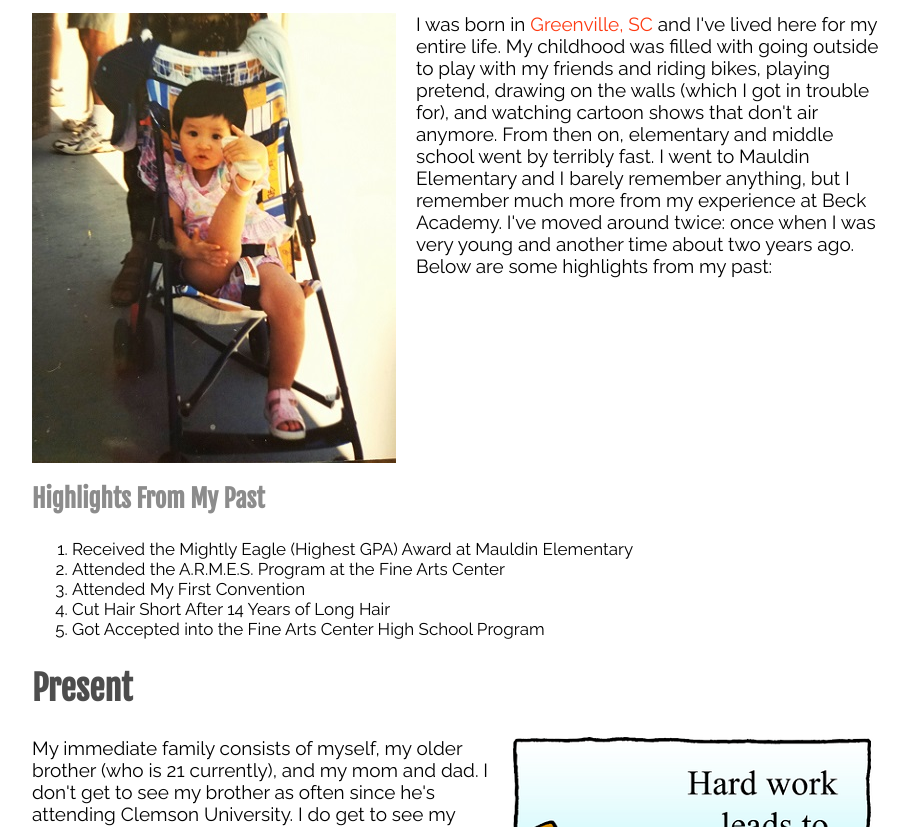
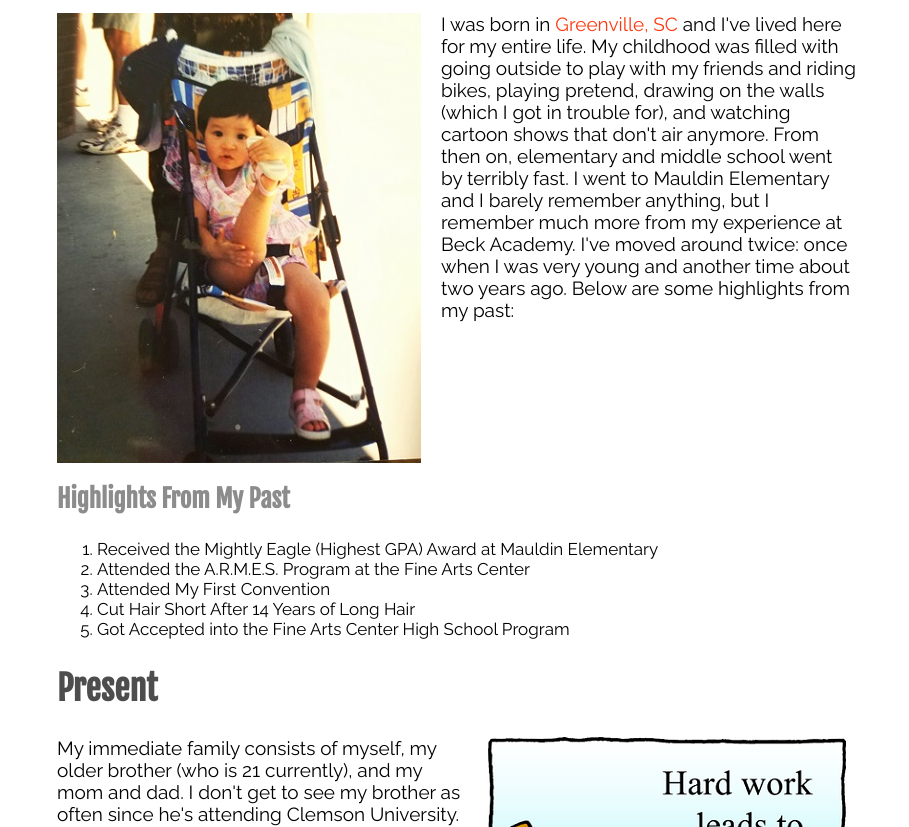
Before and after one commit to peachynoodle/past-present-future, a plain HTML site: page index.html in a window 1280 px wide. Shown: the part 196-1023 px from the top of the page, without its empty margins (183-1092 px from the left). Drawn offline with Linux system fonts and the light colour scheme.

Commit message:
Add files via upload

```diff
--- a/main.css
+++ b/main.css
@@ -1,7 +1,7 @@
 body{
 	background-color: #ffffff;
 	padding: 20px;
-  max-width: 850px;
+  max-width: 800px;
 	margin-left: auto;
 	margin-right: auto;
 }
@@ -53,7 +53,7 @@ a:link {
 }
 
 a:visited {
-	color: #004d39;
+	color: #fe3911;
 }
 
 a:hover {
```
